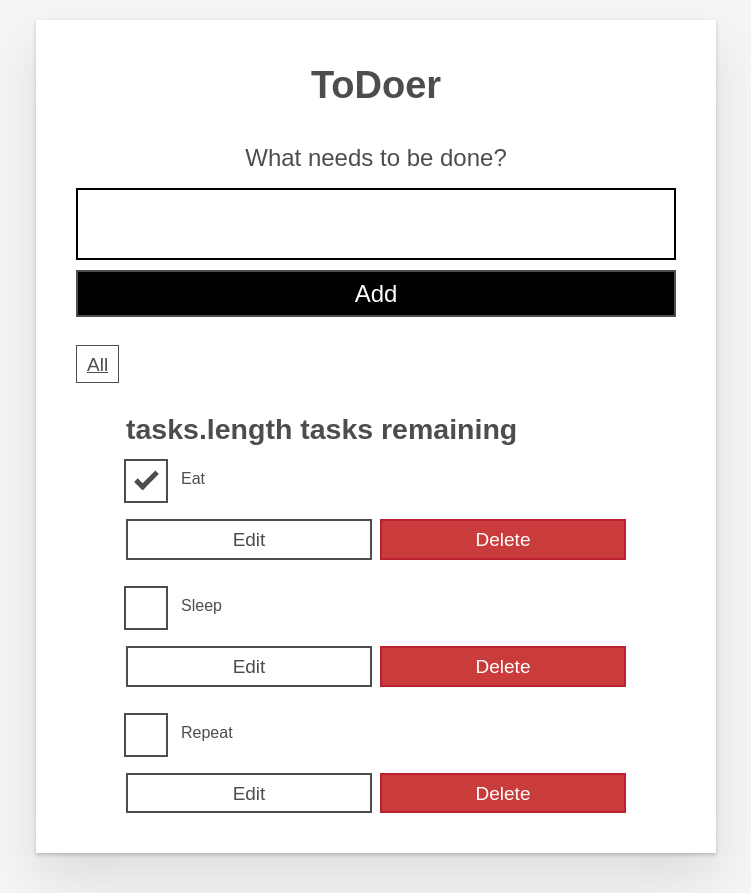
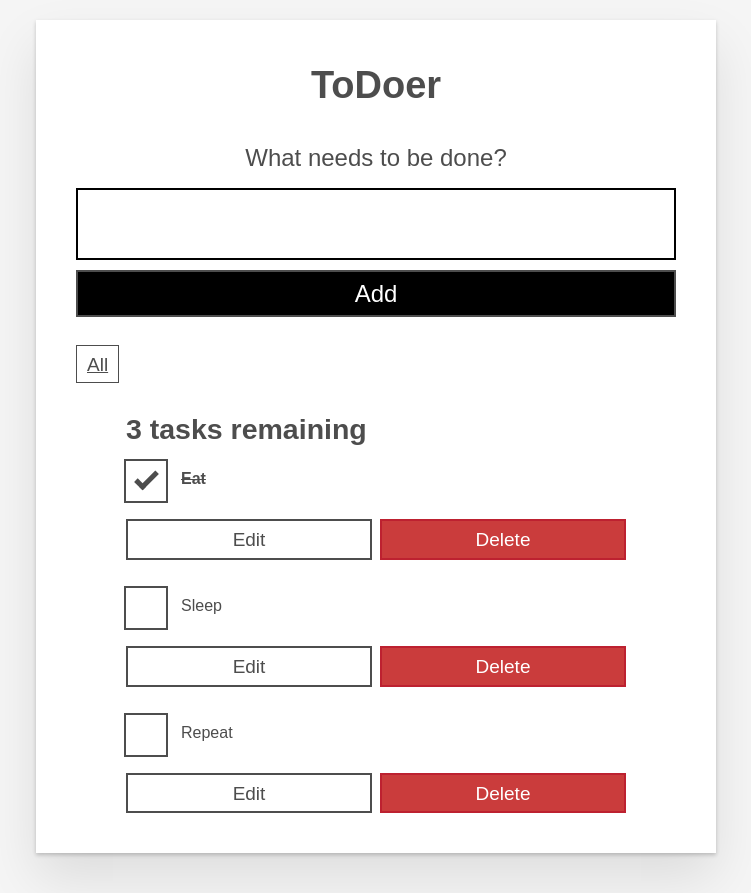
Before and after one commit to boakaidorborkamara/todoer, a React (Create React App) app: page / in a window 1280 px wide. Shown: the whole page, without its empty margins (264-1015 px from the left). Built offline with nearby package versions, Linux system fonts and the light colour scheme.

Commit message:
visually indicate done items by adding special style

```diff
--- a/src/App.js
+++ b/src/App.js
@@ -7,7 +7,7 @@ import FilterButton from "./components/FilterButton";
 
 function App(props) {
   const [tasks, setTask] = useState(props.tasks);
-  const [task_counter, setTaskCounter] = useState("tasks.length");
+  const [task_counter, setTaskCounter] = useState(tasks.length);
 
   function addTask(task_name) {
     let new_task = { id: uuidv4(), name: task_name.name, completed: false };
@@ -19,14 +19,11 @@ function App(props) {
     const updateTask = tasks?.map((task) => {
       if (id === task.id) {
         // change the completed value for item which ID matches
-        let isChecked = !task.completed ? true : false;
-        task["completed"] = isChecked;
-
+        task["completed"] = !task.completed ? true : false;
+        setTask([...tasks]);
         return tasks;
       }
     });
-
-    setTask(tasks);
   }
 
   function editTask(id) {
--- a/src/components/Todo.js
+++ b/src/components/Todo.js
@@ -40,7 +40,11 @@ function Todo(props) {
           defaultChecked={props.completed}
           onChange={() => props.toggleTaskCompleted(props.id)}
         />
-        <label className="todo-label" htmlFor={props.id}>
+        {console.log("color change", props.completed)}
+        <label
+          className={props.completed ? "done-task" : "todo-label"}
+          htmlFor={props.id}
+        >
           {props.name}
         </label>
       </div>
--- a/src/index.css
+++ b/src/index.css
@@ -61,6 +61,7 @@ body {
   background-color: #f5f5f5;
   color: #4d4d4d;
 }
+
 @media screen and (min-width: 620px) {
   body {
     font-size: 1.9rem;
@@ -69,6 +70,13 @@ body {
 }
 /*END RESETS*/
 /* GLOBAL STYLES */
+
+.done-task {
+  /* color: red; */
+  font-weight: bold;
+  text-decoration: line-through;
+}
+
 .form-group > input[type="text"] {
   display: inline-block;
   margin-top: 0.4rem;
```
